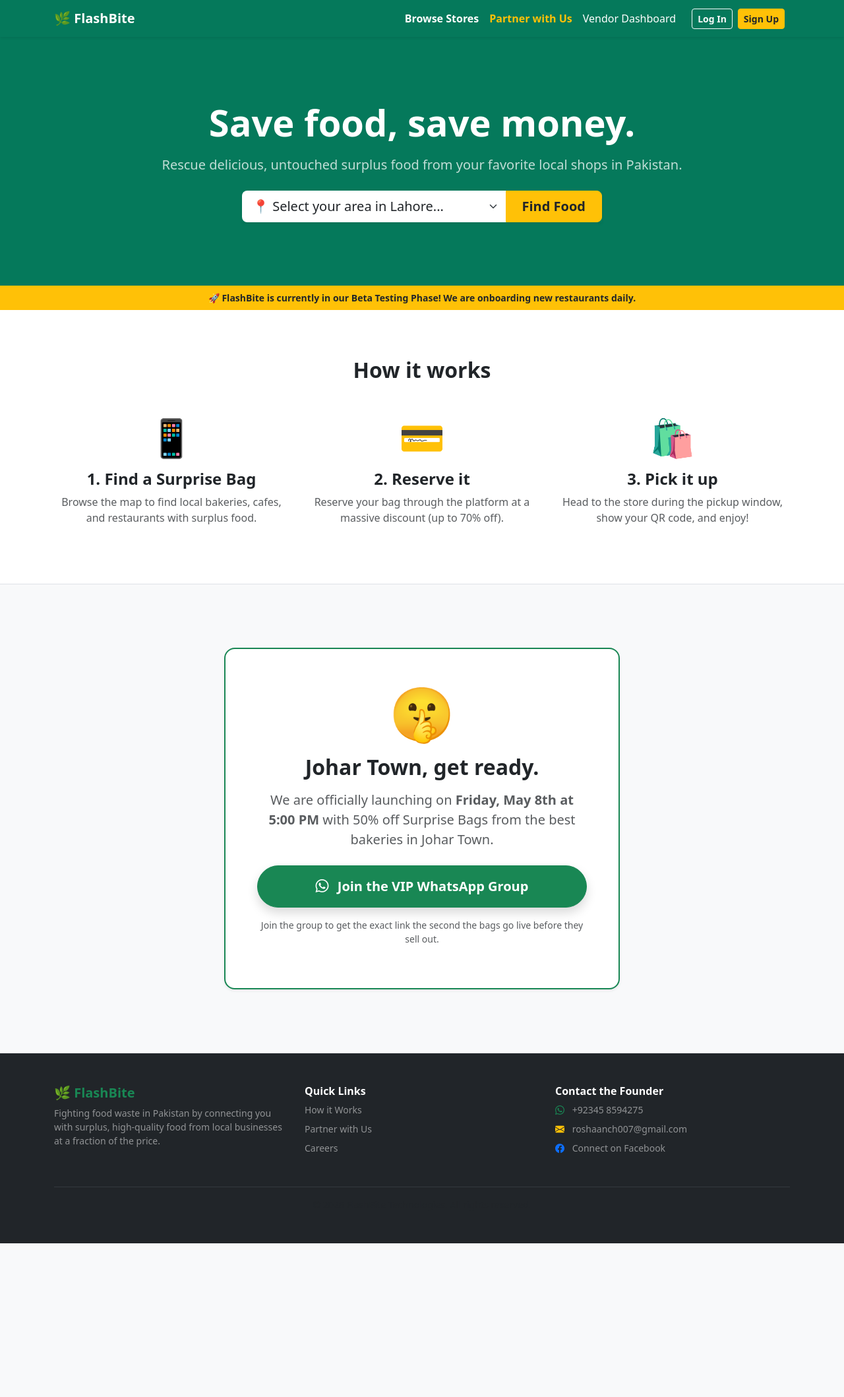
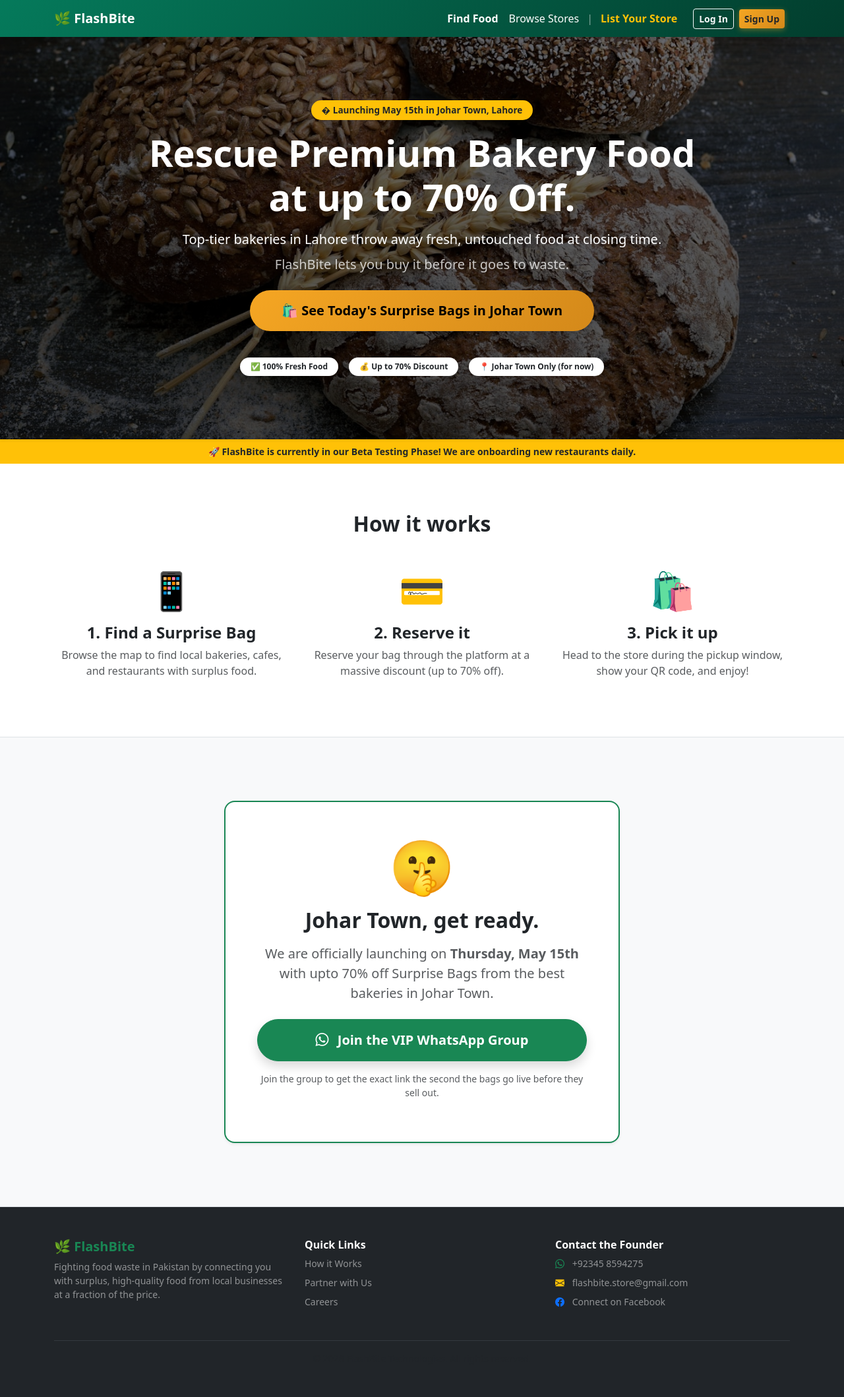
Before and after one commit to calmroshaan/flashbite-web, a Django app: page / in a window 1280 px wide. Shown: the whole page at 66% size. Before the commit the page ends 1885 px from the top, so only its background shows below. Run offline with Django 4.2, Linux system fonts and the light colour scheme.

Commit message:
Premium UI: food hero background, navbar cleanup, brand colors

```diff
--- a/config/settings.py
+++ b/config/settings.py
@@ -149,4 +149,4 @@
 EMAIL_PORT = 587
 EMAIL_USE_TLS = True
 EMAIL_HOST_USER = 'roshaanch007@gmail.com'
-EMAIL_HOST_PASSWORD = 'zvzcevmogjhzzurk'
+EMAIL_HOST_PASSWORD = ''
--- a/core/views.py
+++ b/core/views.py
@@ -18,7 +18,9 @@
         pickup_end__gt=current_time
     ).order_by('-id')
 
-    return render(request, 'core/home.html', {'bags': available_bags})
+    hero_bg = '/static/background-image.jpeg'
+
+    return render(request, 'core/home.html', {'bags': available_bags, 'hero_bg': hero_bg})
 
 @login_required
 def dashboard(request):
--- a/templates/base.html
+++ b/templates/base.html
@@ -9,11 +9,59 @@
     <link href="https://cdn.jsdelivr.net/npm/bootstrap@5.3.0/dist/css/bootstrap.min.css" rel="stylesheet">
     <link rel="stylesheet" href="https://cdn.jsdelivr.net/npm/bootstrap-icons@1.11.1/font/bootstrap-icons.css">
     <style>
-        /* Custom tweaks for a premium feel */
-        .bg-flashbite { background-color: #05795B; }
-        .text-flashbite { color: #05795B; }
-        .btn-flashbite { background-color: #05795B; color: white; transition: 0.3s; }
-        .btn-flashbite:hover { background-color: #034B38; color: white; }
+        /* FlashBite Premium Brand Colors */
+        :root {
+            --fb-green: #057a5b;
+            --fb-green-dark: #035c44;
+            --fb-green-deeper: #023d2d;
+            --fb-gold: #f5a623;
+            --fb-gold-dark: #d4891a;
+        }
+
+        .bg-flashbite {
+            background: linear-gradient(135deg, var(--fb-green) 0%, var(--fb-green-deeper) 100%);
+        }
+        .text-flashbite { color: var(--fb-green); }
+
+        .btn-flashbite {
+            background: linear-gradient(135deg, var(--fb-green) 0%, var(--fb-green-dark) 100%);
+            color: white;
+            border: none;
+            transition: all 0.25s ease;
+            box-shadow: 0 2px 8px rgba(5,122,91,0.35);
+        }
+        .btn-flashbite:hover {
+            background: linear-gradient(135deg, var(--fb-green-dark) 0%, var(--fb-green-deeper) 100%);
+            color: white;
+            transform: translateY(-1px);
+            box-shadow: 0 4px 14px rgba(5,122,91,0.45);
+        }
+
+        .btn-warning {
+            background: linear-gradient(135deg, var(--fb-gold) 0%, var(--fb-gold-dark) 100%) !important;
+            border: none !important;
+            box-shadow: 0 2px 8px rgba(245,166,35,0.4);
+            transition: all 0.25s ease;
+        }
+        .btn-warning:hover {
+            transform: translateY(-1px);
+            box-shadow: 0 4px 14px rgba(245,166,35,0.5) !important;
+        }
+
+        /* Navbar premium feel */
+        .navbar {
+            background: linear-gradient(135deg, var(--fb-green) 0%, var(--fb-green-deeper) 100%) !important;
+            box-shadow: 0 2px 12px rgba(0,0,0,0.15) !important;
+        }
+
+        /* Card hover lift */
+        .card {
+            transition: transform 0.2s ease, box-shadow 0.2s ease;
+        }
+        .card:hover {
+            transform: translateY(-3px);
+            box-shadow: 0 8px 25px rgba(0,0,0,0.12) !important;
+        }
     </style>
 </head>
 <body class="d-flex flex-column min-vh-100 bg-light">
@@ -38,9 +86,21 @@
 
             <div class="collapse navbar-collapse" id="navbarNav">
                 <ul class="navbar-nav ms-auto me-lg-3">
-                    <li class="nav-item"><a class="nav-link text-white fw-bold" href="{% url 'stores:store_list' %}">Browse Stores</a></li>
-                    <li class="nav-item"><a class="nav-link text-warning fw-bold" href="{% url 'core:partner' %}">Partner with Us</a></li>
-                    <li class="nav-item"><a class="nav-link text-white" href="{% url 'stores:owner_dashboard' %}">Vendor Dashboard</a></li>
+                    {# Consumer actions #}
+                    <li class="nav-item"><a class="nav-link text-white fw-bold" href="{% url 'bags:bag_list' %}">Find Food</a></li>
+                    <li class="nav-item"><a class="nav-link text-white" href="{% url 'stores:store_list' %}">Browse Stores</a></li>
+
+                    {# Divider - only visible on desktop #}
+                    <li class="nav-item d-none d-lg-block">
+                        <span class="nav-link text-white-50 px-1">|</span>
+                    </li>
+
+                    {# Business actions - only show when relevant #}
+                    {% if user.is_authenticated and user.role == 'store_owner' %}
+                        <li class="nav-item"><a class="nav-link text-warning fw-bold" href="{% url 'stores:owner_dashboard' %}">Vendor Dashboard</a></li>
+                    {% elif not user.is_authenticated %}
+                        <li class="nav-item"><a class="nav-link text-warning fw-bold" href="{% url 'core:partner' %}">List Your Store</a></li>
+                    {% endif %}
                 </ul>
             </div>
         </div>
@@ -62,8 +122,8 @@
                     <ul class="list-unstyled small">
                         <li class="mb-2"><a href="/#how-it-works" class="text-white-50 text-decoration-none hover-white">How it Works</a></li>
 
-                        <li class="mb-2"><a href="mailto:roshaanch007@gmail.com?subject=Partnership Inquiry" class="text-white-50 text-decoration-none hover-white">Partner with Us</a></li>
-                        <li class="mb-2"><a href="mailto:roshaanch007@gmail.com?subject=Careers at FlashBite" class="text-white-50 text-decoration-none hover-white">Careers</a></li>
+                        <li class="mb-2"><a href="mailto:flashbite.store@gmail.com?subject=Partnership Inquiry" class="text-white-50 text-decoration-none hover-white">Partner with Us</a></li>
+                        <li class="mb-2"><a href="mailto:flashbite.store@gmail.com?subject=Careers at FlashBite" class="text-white-50 text-decoration-none hover-white">Careers</a></li>
                     </ul>
                 </div>
                 <div class="col-md-4 mb-3">
@@ -75,11 +135,11 @@
                         </li>
                         <li class="mb-2">
                             <i class="bi bi-envelope-fill text-warning me-2"></i>
-                            <a href="mailto:roshaanch007@gmail.com" class="text-white-50 text-decoration-none hover-white">roshaanch007@gmail.com</a>
+                            <a href="mailto:flashbite.store@gmail.com" class="text-white-50 text-decoration-none hover-white">flashbite.store@gmail.com</a>
                         </li>
                         <li class="mb-2">
                             <i class="bi bi-facebook text-primary me-2"></i>
-                            <a href="https://www.facebook.com/roshaanch275" target="_blank" class="text-white-50 text-decoration-none hover-white">Connect on Facebook</a>
+                            <a href="https://www.facebook.com/profile.php?id=61589123877118" target="_blank" class="text-white-50 text-decoration-none hover-white">Connect on Facebook</a>
                         </li>
                     </ul>
                 </div>
--- a/templates/core/home.html
+++ b/templates/core/home.html
@@ -1,29 +1,41 @@
 {% extends 'base.html' %}
 
 {% block content %}
-<section class="bg-flashbite text-white py-5 text-center shadow-sm">
-    <div class="container py-5">
-        <h1 class="display-4 fw-bold mb-3">Save food, save money.</h1>
-        <p class="lead mb-4 opacity-75">Rescue delicious, untouched surplus food from your favorite local shops in Pakistan.</p>
-        <div class="row justify-content-center">
+<section class="text-white py-5 text-center shadow-sm position-relative" style="background: linear-gradient(rgba(0,0,0,0.55), rgba(0,0,0,0.65)), url('{{ hero_bg }}') center/cover no-repeat;">
+    <div class="container py-5 position-relative" style="z-index:2;">
+
+        {# Trust badge #}
+        <div class="mb-3">
+            <span class="badge bg-warning text-dark fw-semibold px-3 py-2 rounded-pill" style="font-size:0.85rem;">
+                � Launching May 15th in Johar Town, Lahore
+            </span>
+        </div>
+
+        <h1 class="display-4 fw-bold mb-3">Rescue Premium Bakery Food<br>at up to 70% Off.</h1>
+        <p class="lead mb-2 opacity-90">Top-tier bakeries in Lahore throw away fresh, untouched food at closing time.</p>
+        <p class="lead mb-4 opacity-75">FlashBite lets you buy it before it goes to waste.</p>
+
+        <div class="row justify-content-center mb-4">
             <div class="col-md-6">
-                <form action="{% url 'bags:bag_list' %}" method="GET" class="input-group input-group-lg shadow-sm">
-                    <select name="area" class="form-select border-0 form-select-lg">
-                        <option value="">📍 Select your area in Lahore...</option>
-                        <option value="johar_town"  {% if query == 'johar_town'  %}selected{% endif %}>Johar Town</option>
-                        <option value="wafaqi_colony" {% if query == 'wafaqi_colony' %}selected{% endif %}>Wafaqi Colony</option>
-                        <option value="muslim_town"  {% if query == 'muslim_town'  %}selected{% endif %}>Muslim Town</option>
-                        <option value="gulberg"      {% if query == 'gulberg'      %}selected{% endif %}>Gulberg</option>
-                        <option value="model_town"   {% if query == 'model_town'   %}selected{% endif %}>Model Town</option>
-                        <option value="garden_town"  {% if query == 'garden_town'  %}selected{% endif %}>Garden Town</option>
-                        <option value="faisal_town"  {% if query == 'faisal_town'  %}selected{% endif %}>Faisal Town</option>
-                        <option value="township"     {% if query == 'township'     %}selected{% endif %}>Township</option>
-                        <option value="iqbal_town"   {% if query == 'iqbal_town'   %}selected{% endif %}>Iqbal Town</option>
-                    </select>
-                    <button class="btn btn-warning fw-bold text-dark px-4" type="submit">Find Food</button>
-                </form>
+                <a href="{% url 'bags:bag_list' %}?area=johar_town" class="btn btn-warning btn-lg fw-bold rounded-pill px-5 py-3 shadow">
+                    🛍️ See Today's Surprise Bags in Johar Town
+                </a>
             </div>
         </div>
+
+        {# Social proof strip #}
+        <div class="row justify-content-center g-3 mt-2">
+            <div class="col-auto">
+                <span class="badge bg-white text-dark fw-semibold px-3 py-2 rounded-pill opacity-90">✅ 100% Fresh Food</span>
+            </div>
+            <div class="col-auto">
+                <span class="badge bg-white text-dark fw-semibold px-3 py-2 rounded-pill opacity-90">💰 Up to 70% Discount</span>
+            </div>
+            <div class="col-auto">
+                <span class="badge bg-white text-dark fw-semibold px-3 py-2 rounded-pill opacity-90">📍 Johar Town Only (for now)</span>
+            </div>
+        </div>
+
     </div>
 </section>
 
@@ -59,7 +71,7 @@
         <div class="p-5 bg-white rounded-4 shadow-sm border border-success border-2 mx-auto" style="max-width: 600px;">
             <div class="display-1 mb-3">🤫</div>
             <h2 class="fw-bold text-dark mb-3">Johar Town, get ready.</h2>
-            <p class="text-muted fs-5 mb-4">We are officially launching on <strong>Friday, May 8th at 5:00 PM</strong> with 50% off Surprise Bags from the best bakeries in Johar Town.</p>
+            <p class="text-muted fs-5 mb-4">We are officially launching on <strong>Thursday, May 15th</strong> with upto 70% off Surprise Bags from the best bakeries in Johar Town.</p>
 
             <a href="https://chat.whatsapp.com/EANODk8jBsUCPHlQIvtapu" class="btn btn-success btn-lg fw-bold rounded-pill px-5 py-3 shadow w-100 mb-2">
                 <i class="bi bi-whatsapp me-2"></i> Join the VIP WhatsApp Group
```
Also changed, not shown: static/background-image.jpeg (added).
